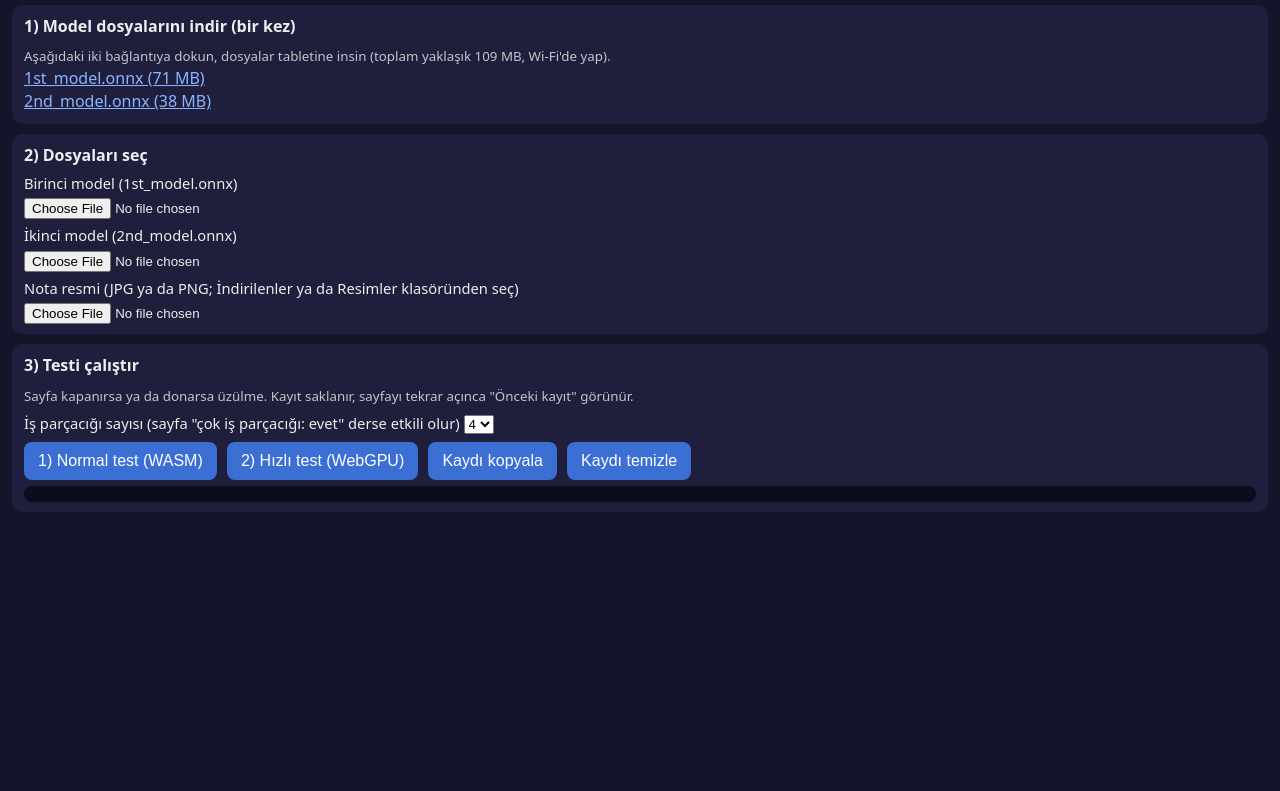
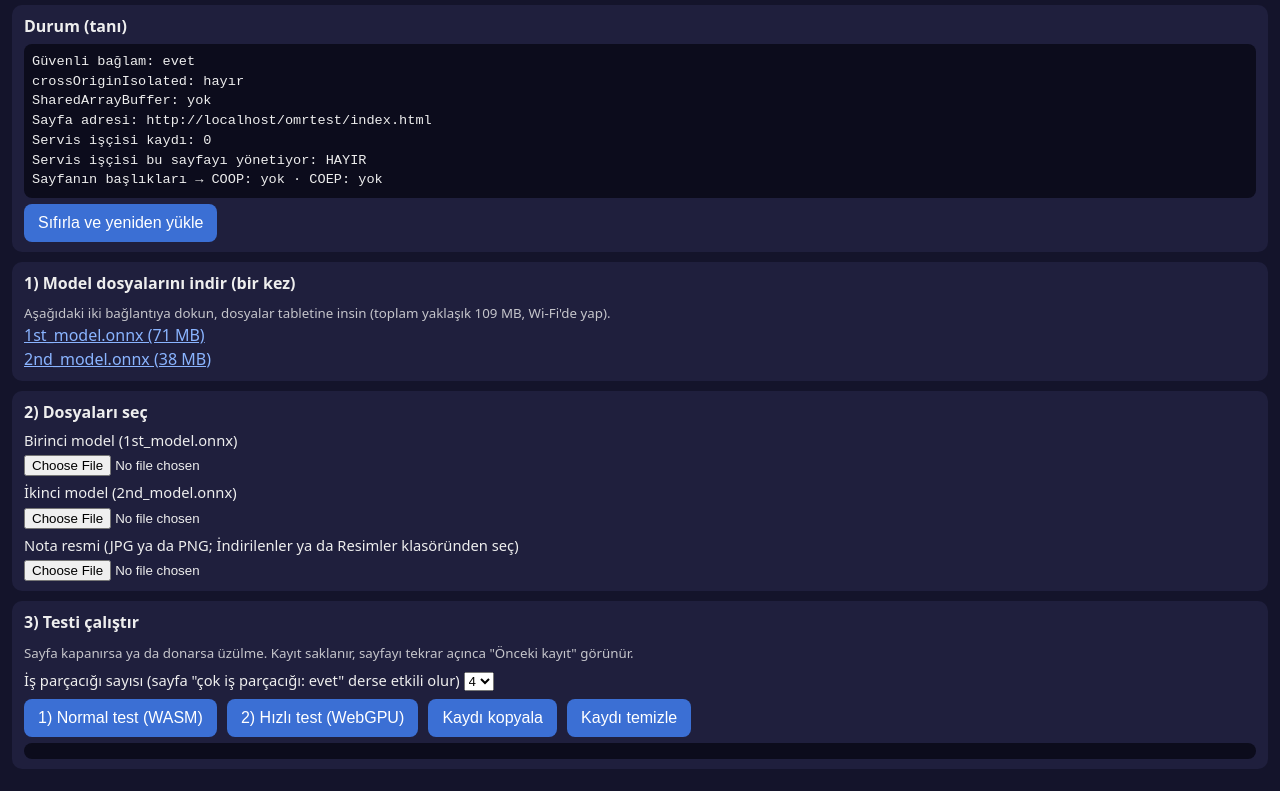
Before and after one commit to erdinc1911/piyano-hoca, a plain HTML site: page omrtest/index.html in a window 1280 px wide. Shown: the part 43-834 px from the top of the page. Before the commit the page ends 800 px from the top, so only its background shows below. Drawn offline with Linux system fonts and the light colour scheme.

Commit message:
Update index.html

```diff
--- a/omrtest/index.html
+++ b/omrtest/index.html
@@ -20,6 +20,8 @@
 </head>
 <body>
 <h1>Nota Okuma Testi</h1>
+<div class="kutu"><h2>Durum (tanı)</h2><pre id="tani">kontrol ediliyor…</pre>
+<button id="sifirla">Sıfırla ve yeniden yükle</button></div>
 
 <div class="kutu">
   <h2>1) Model dosyalarını indir (bir kez)</h2>
@@ -98,7 +100,43 @@ if ('serviceWorker' in navigator) {
   }).catch(() => {});
 }
 
+
+async function taniYaz() {
+  const t = [];
+  t.push('Güvenli bağlam: ' + (self.isSecureContext ? 'evet' : 'HAYIR'));
+  t.push('crossOriginIsolated: ' + (self.crossOriginIsolated ? 'EVET' : 'hayır'));
+  t.push('SharedArrayBuffer: ' + (typeof SharedArrayBuffer !== 'undefined' ? 'var' : 'yok'));
+  t.push('Sayfa adresi: ' + location.href);
+  if ('serviceWorker' in navigator) {
+    try {
+      const k = await navigator.serviceWorker.getRegistrations();
+      t.push('Servis işçisi kaydı: ' + k.length + (k[0] ? ' · kapsam ' + k[0].scope + ' · durum ' + (k[0].active ? 'etkin' : k[0].installing ? 'kuruluyor' : k[0].waiting ? 'bekliyor' : '?') : ''));
+    } catch (e) { t.push('Kayıt okunamadı: ' + e.message); }
+    t.push('Servis işçisi bu sayfayı yönetiyor: ' + (navigator.serviceWorker.controller ? 'evet' : 'HAYIR'));
+  } else {
+    t.push('Servis işçisi desteği: YOK');
+  }
+  try {
+    const r = await fetch(location.href, { cache: 'no-store' });
+    t.push('Sayfanın başlıkları → COOP: ' + (r.headers.get('cross-origin-opener-policy') || 'yok') +
+           ' · COEP: ' + (r.headers.get('cross-origin-embedder-policy') || 'yok'));
+  } catch (e) { t.push('Başlıklar okunamadı: ' + e.message); }
+  const el = document.getElementById('tani');
+  if (el) el.textContent = t.join('\n');
+  try { localStorage.setItem('omrTani', t.join('\n')); } catch (e) {}
+}
+setTimeout(taniYaz, 1500);
+document.getElementById('sifirla').addEventListener('click', async () => {
+  try { sessionStorage.removeItem('omrYenilendi'); } catch (e) {}
+  try {
+    const k = await navigator.serviceWorker.getRegistrations();
+    for (const x of k) await x.unregister();
+  } catch (e) {}
+  location.reload();
+});
+
 function cihazBilgisi() {
+  try { yaz('TANI:\n' + (localStorage.getItem('omrTani') || '')); } catch (e) {}
   yaz('Tarayıcı: ' + navigator.userAgent);
   yaz('Çekirdek: ' + navigator.hardwareConcurrency + ' · Bellek (yaklaşık, GB): ' + (navigator.deviceMemory || '?'));
   yaz('Çok iş parçacığı (crossOriginIsolated): ' + (self.crossOriginIsolated ? 'evet' : 'hayır') +
```
